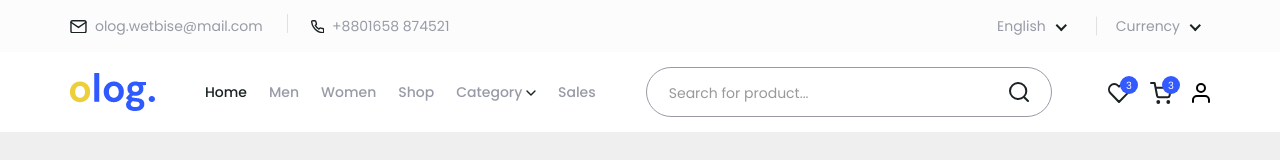
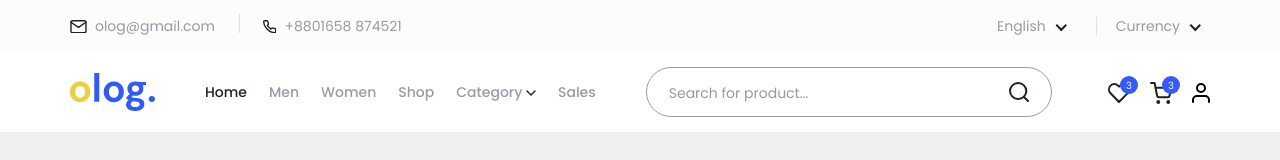
Before and after one commit to owaissaleem62/olog, a website: page account.html in a window 1280 px wide. Shown: the top 160 px of the page. Drawn offline with Linux system fonts and the light colour scheme.

Commit message:
olog_codeNsinc

```diff
--- a/account.html
+++ b/account.html
@@ -34,7 +34,7 @@
                                         </svg>
                                     </div>
                                     <div class="text">
-                                        <span>olog.wetbise@mail.com</span>
+                                        <span>olog@gmail.com</span>
                                     </div>
                                 </div>
                                 <div class="cta">
```
Also changed, not shown: billing-information.html (+1 -1 lines), deliver-info.html (+1 -1 lines), forget-password.html (+1 -1 lines), index.html (+1 -1 lines), order.html (+1 -1 lines), payment.html (+1 -1 lines), product-details.html (+1 -1 lines), reset-password.html (+1 -1 lines), shipping.html (+1 -1 lines), shop.html (+1 -1 lines), styleguide.html (+1 -1 lines), user-dashboard.html (+1 -1 lines), verify.html (+1 -1 lines), wishlist.html (+1 -1 lines).
